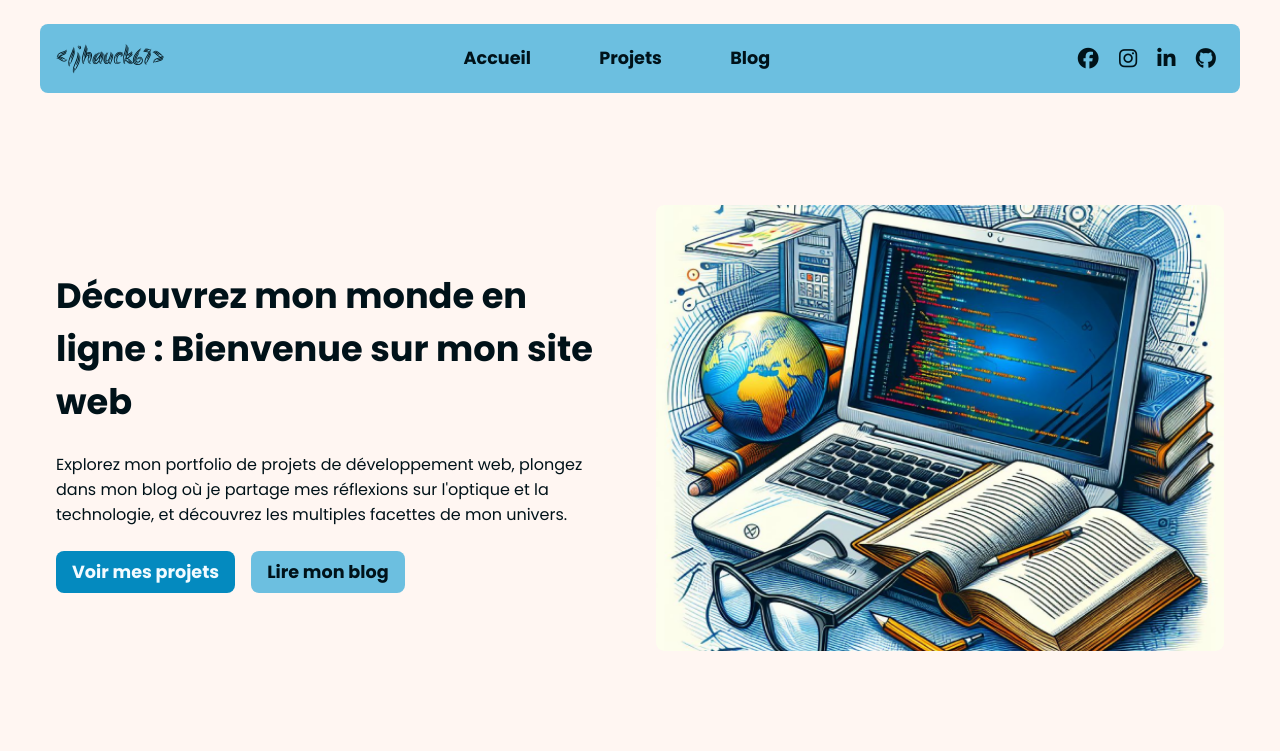
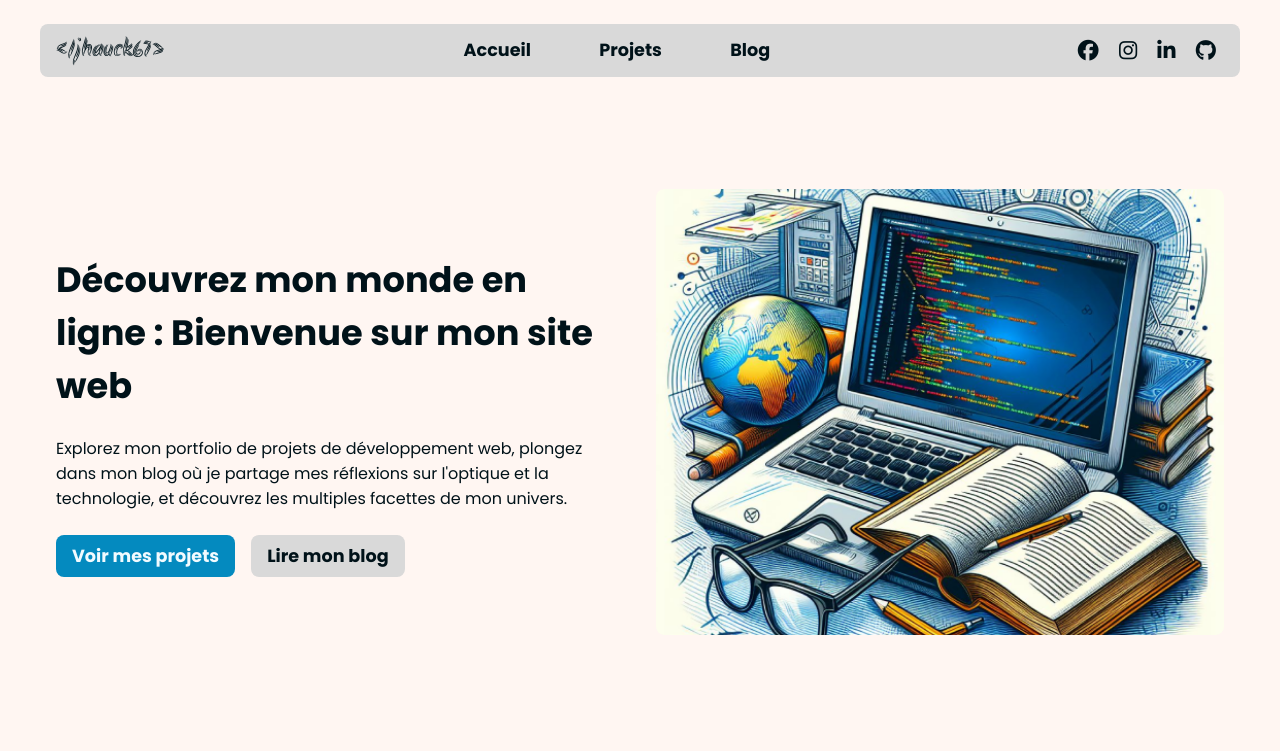
Before and after one commit to jhauck67/jenniferhauck, a plain HTML site: page index.html in a window 1280 px wide. Shown: the top 751 px of the page. Drawn offline with Linux system fonts and the light colour scheme.

Commit message:
modification de la couleur de la navbar

```diff
--- a/assets/styles/_buttons.scss
+++ b/assets/styles/_buttons.scss
@@ -20,15 +20,15 @@
 #second-button {
   padding: 8px 16px;
   margin-right: 16px;
-  background: $secondary;
+  background: $backgroundgrey;
   border-radius: 8px;
   a {
     color: $black;
     &:hover {
-      color: $white;
+      color: $black;
     }
   }
   &:hover {
-    background: $primary;
+    background: $secondary;
   }
 }
--- a/assets/styles/_navbar.scss
+++ b/assets/styles/_navbar.scss
@@ -3,16 +3,16 @@
   width: 95%;
   margin: 24px auto 96px;
   padding: 0 16px;
-  background: $secondary;
+  background: $backgroundgrey;
   border-radius: 8px;
   display: flex;
   align-items: center;
   justify-content: space-between;
   .nav a {
-    padding: 24px 32px;
+    padding: 16px 32px;
   }
   .networks i {
-    padding: 24px 8px;
+    padding: 16px 8px;
   }
   .icons {
     display: none;
--- a/assets/styles/_settings.scss
+++ b/assets/styles/_settings.scss
@@ -32,6 +32,7 @@ $blog: Merriweather-Regular, serif;
 // * COLORS
 // Background
 $backgroundblack: #1e1c1b;
+$backgroundgrey: #d9d9d9;
 $backgroundwhite: #fff6f2;
 //Writing
 $black: #001219;
```
Also changed, not shown: index.css, 1 other file.
